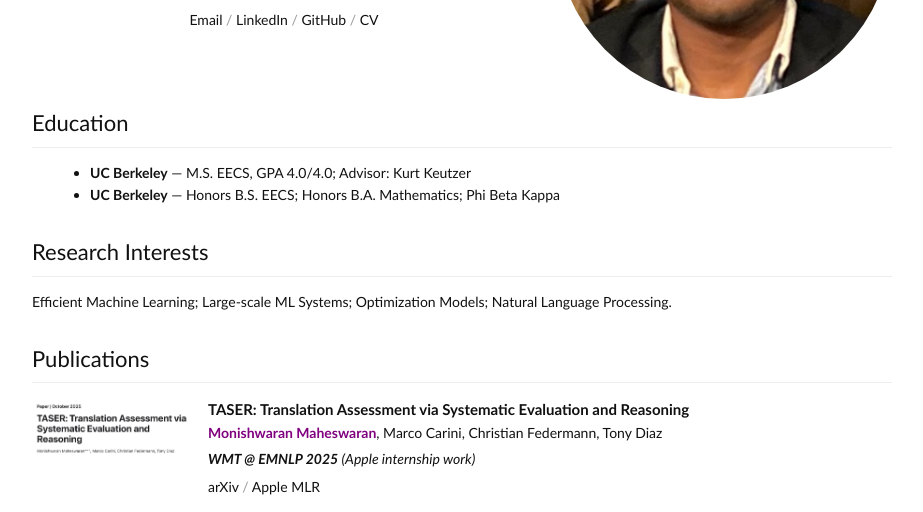
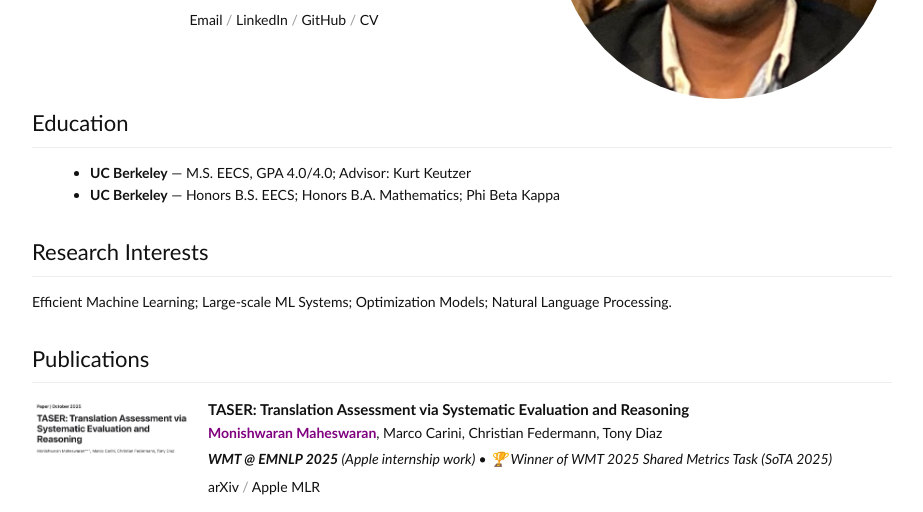
Before and after one commit to Nietzsche2000/monishwaran.github.io, a plain HTML site: page index.html in a window 1280 px wide. Shown: the part 261-773 px from the top of the page, without its empty margins (178-1101 px from the left). Drawn offline with Linux system fonts and the light colour scheme.

Commit message:
wmt 2025 update

```diff
--- a/index.html
+++ b/index.html
@@ -81,7 +81,8 @@
               <span class="authors">
                 <strong class="you">Monishwaran Maheswaran</strong>, Marco Carini, Christian Federmann, Tony Diaz
               </span><br />
-              <span class="meta"><strong>WMT @ EMNLP 2025</strong> (Apple internship work)</span><br />
+              <span class="meta"><strong>WMT @ EMNLP 2025</strong> (Apple internship work) • 🏆 Winner of WMT 2025
+                Shared Metrics Task (SoTA 2025)</span><br />
               <span class="pub-actions">
                 <a href="https://arxiv.org/abs/2510.00255">arXiv</a>
                 <a href="https://machinelearning.apple.com/research/taser">Apple MLR</a>
```
